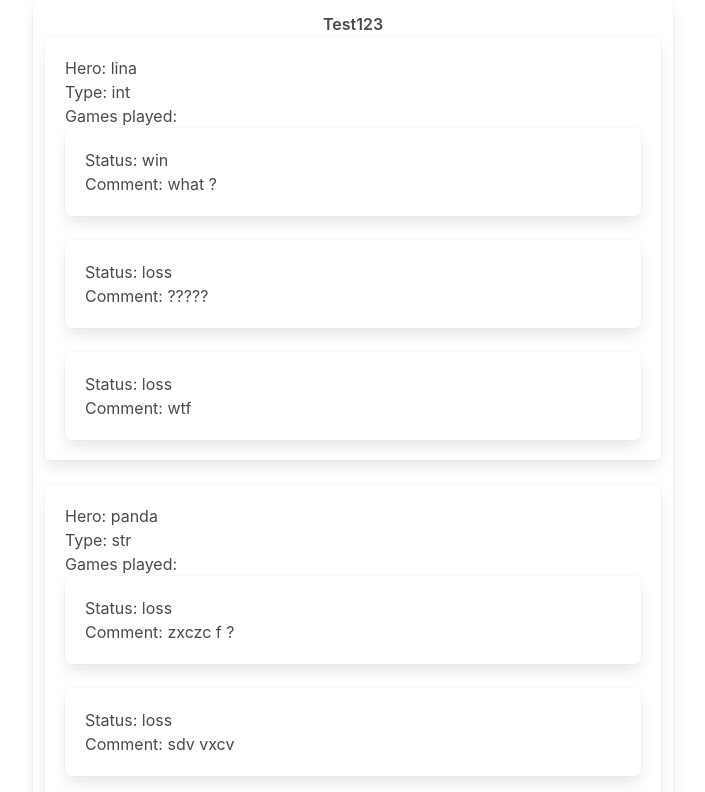
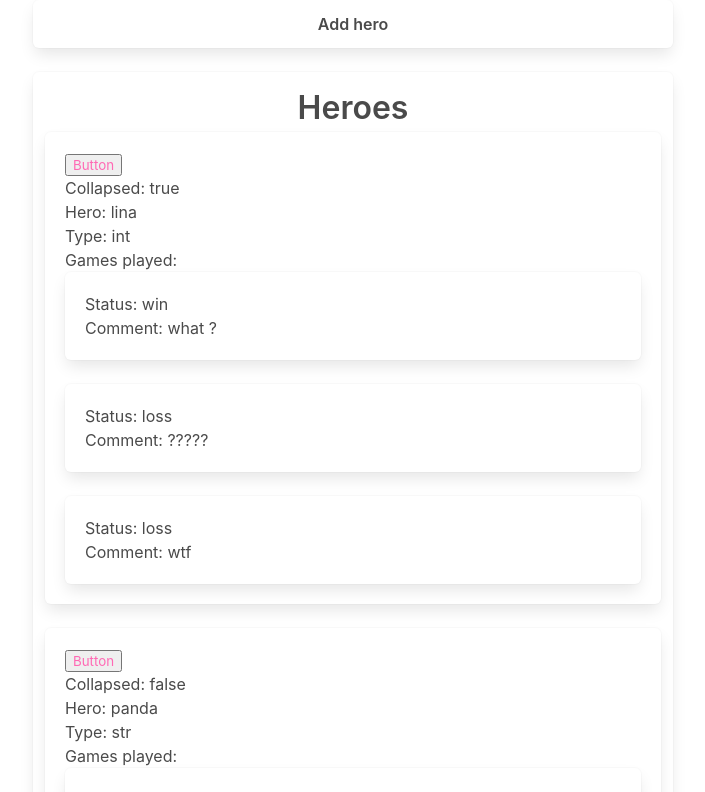
Before and after one commit to j0sephh123/reactdemo, a React (Create React App) app: page / in a window 1280 px wide. Shown: the top 792 px of the page, without its empty margins (287-992 px from the left). Built offline with nearby package versions, Linux system fonts and the light colour scheme.

Commit message:
added emotion
import styled from '@emotion/styled'
const Button = styled.button`
  color: hotpink;
`
<Button>Button</Button>

```diff
--- a/package.json
+++ b/package.json
@@ -3,6 +3,8 @@
   "version": "0.1.0",
   "private": true,
   "dependencies": {
+    "@emotion/core": "^10.0.9",
+    "@emotion/styled": "^10.0.9",
     "axios": "^0.18.0",
     "bulma": "^0.7.4",
     "immutable": "^4.0.0-rc.12",
--- a/src/App.jsx
+++ b/src/App.jsx
@@ -1,12 +1,14 @@
 import React, { Component } from 'react';
 import { Provider } from 'react-redux';
 import Heroes from './components/Heroes';
+import AddHero from './components/AddHero';
 import store from './store';
 
 class App extends Component {
   render() {
     return (
       <Provider store={store}>
+        <AddHero />
         <Heroes />
       </Provider>
     );
--- /dev/null
+++ b/src/components/AddHero.jsx
@@ -0,0 +1,29 @@
+import React, {Component} from 'react'
+import {} from 'immutable';
+import {connect} from 'react-redux'
+
+class Heroes extends Component {
+  render() {
+    return (
+    <div className="column is-6 is-offset-3 box">
+      <div className="has-text-weight-semibold has-text-centered">
+        Add hero
+      </div>
+    </div>
+    )
+  }
+}
+
+function mapStateToProps(state) {
+  return {
+    heroes: state.heroes.get('heroes'),
+  }
+}
+
+function mapDispatchToProps(state) {
+  return {
+    name: 'nothign here',
+  }
+}
+
+export default connect(mapStateToProps, mapDispatchToProps)(Heroes);
--- /dev/null
+++ b/src/components/Hero.jsx
@@ -0,0 +1,32 @@
+import React from "react";
+import styled from '@emotion/styled'
+
+const Button = styled.button`
+  color: hotpink;
+`
+
+
+export default function Hero({ hero }) {
+
+  let collapsed = hero.get('collapsed');
+  console.log(collapsed);
+
+  return (
+    <div className="box">
+      <Button>Button</Button>
+      <p
+      >Collapsed: {hero.get("collapsed") ? "true" : "false"}</p>
+      <p>Hero: {hero.get("name")}</p>
+      <p>Type: {hero.get("type")}</p>
+      <p>Games played:</p>
+      <ul>
+        {hero.get("games").map(game => (
+          <li className="box" key={game.get("id")}>
+            <p>Status: {game.get("status")}</p>
+            <p>Comment: {game.get("comment")}</p>
+          </li>
+        ))}
+      </ul>
+    </div>
+  );
+}
--- a/src/components/Heroes.jsx
+++ b/src/components/Heroes.jsx
@@ -1,53 +1,41 @@
-import React, {Component} from 'react'
-import {} from 'immutable';
-import {connect} from 'react-redux'
+import React, { Component } from "react";
+import { connect } from "react-redux";
+import Hero from "./Hero";
 
 class Heroes extends Component {
   render() {
+    const { heroes } = this.props;
 
-    const {heroes} = this.props;
-    //console.log(heroes.first())
-
-
-    const renderHeroes = heroes.map((hero) => {
-      return (
-        <div
-          key={hero.get('id')}
-          className="box">
-          <p>Hero: {hero.get('name')}</p>
-          <p>Type: {hero.get('type')}</p>
-          <p>Games played:</p>
-          <ul>
-            {hero.get('games').map((game) => (
-              <li className="box" key={game.get('id')}>
-                <p>Status: {game.get('status')}</p>
-                <p>Comment: {game.get('comment')}</p>
-              </li>
-            ))}
-          </ul>
-        </div>
-      )
-    })
+    const renderHeroes = heroes.map(hero => (
+      <Hero
+        hero={hero}
+        key={hero.get("id")} />
+    ));
 
     return (
-    <div className="column is-6 is-offset-3 box">
-      <div className="has-text-weight-semibold has-text-centered">Test123</div>
-      {renderHeroes}
-    </div>
-    )
+      <div className="column is-6 is-offset-3 box">
+        <div className="is-size-3 has-text-weight-semibold has-text-centered">
+          Heroes
+        </div>
+        {renderHeroes}
+      </div>
+    );
   }
 }
 
 function mapStateToProps(state) {
   return {
-    heroes: state.mainReducer.get('heroes'),
-  }
+    heroes: state.heroes.get("heroes")
+  };
 }
 
 function mapDispatchToProps(state) {
   return {
-    name: 'nothign here',
-  }
+    name: "no actions here yet"
+  };
 }
 
-export default connect(mapStateToProps, mapDispatchToProps)(Heroes);
+export default connect(
+  mapStateToProps,
+  mapDispatchToProps
+)(Heroes);
--- /dev/null
+++ b/src/reducers/heroes.js
@@ -0,0 +1,62 @@
+import {Map, List} from 'immutable'
+
+const heroes = [
+  Map(
+    {
+      id: 1,
+      name: 'lina',
+      type: 'int',
+      collapsed: true,
+      games: List([
+        Map({id: '1-1', status: 'win', comment: ' what ?'}),
+        Map({id: '1-2', status: 'loss', comment: '?????'}),
+        Map({id: '1-3', status: 'loss', comment: 'wtf'}),
+      ])
+    }
+  ),
+  Map(
+    {
+      id: 2,
+      name: 'panda',
+      type: 'str',
+      collapsed: false,
+      games: List([
+        Map({id: '2-1', status: 'loss', comment: 'zxczc f ?'}),
+        Map({id: '2-2', status: 'loss', comment: 'sdv vxcv'}),
+        Map({id: '2-3', status: 'loss', comment: 'w efwef w'}),
+      ])
+    }
+  ),
+  Map(
+    {
+      id: 3,
+      name: 'riki',
+      type: 'agi',
+      collapsed: false,
+      games: List([
+        Map({id: '3-1', status: 'win', comment: ' just imba ?'}),
+        Map({id: '3-2', status: 'win', comment: ' 1 11 '}),
+        Map({id: '3-3', status: 'win', comment: '3 23r23r'}),
+      ])
+    }
+  ),
+];
+
+const initialState = {
+  heroes: List(heroes),
+  bool: false,
+  filter: 'all',
+};
+
+export default function(state = Map(initialState), action) {
+  switch (action.type) {
+    // case 'GET_ITEMS':
+    //   return {
+    //     ...state,
+    //     profile: action.payload,
+    //     loading: false,
+    //   };
+    default:
+      return state;
+  }
+}
--- a/src/reducers/index.js
+++ b/src/reducers/index.js
@@ -1,6 +1,6 @@
 import { combineReducers } from 'redux';
-import mainReducer from './mainReducer';
+import heroes from './heroes';
 
 export default combineReducers({
-  mainReducer,
+  heroes,
 });
--- a/src/reducers/mainReducer.js
+++ /dev/null
@@ -1,39 +0,0 @@
-import {Map, List} from 'immutable'
-
-const heroes = [
-  Map({id: 1, name: 'lina', type: 'int', games: List([
-    Map({id: '1-1', status: 'win', comment: ' what ?'}),
-    Map({id: '1-2', status: 'loss', comment: '?????'}),
-    Map({id: '1-3', status: 'loss', comment: 'wtf'}),
-  ])}),
-  Map({id: 2, name: 'panda', type: 'str', games: List([
-    Map({id: '2-1', status: 'loss', comment: 'zxczc f ?'}),
-    Map({id: '2-2', status: 'loss', comment: 'sdv vxcv'}),
-    Map({id: '2-3', status: 'loss', comment: 'w efwef w'}),
-  ])}),
-  Map({id: 3, name: 'riki', type: 'agi', games: List([
-    Map({id: '3-1', status: 'win', comment: ' just imba ?'}),
-    Map({id: '3-2', status: 'win', comment: ' 1 11 '}),
-    Map({id: '3-3', status: 'win', comment: '3 23r23r'}),
-  ])}),
-];
-
-const initialState = {
-  heroes: List(heroes),
-  bool: false,
-  filter: 'all',
-};
-
-export default function(state = Map(initialState), action) {
-  switch (action.type) {
-    // case 'GET_ITEMS':
-    //   return {
-    //     ...state,
-    //     profile: action.payload,
-    //     loading: false,
-    //   };
-    default:
-
-      return state;
-  }
-}
```
Also changed, not shown: 1 other file (tests, documents, lock files or other folders).
